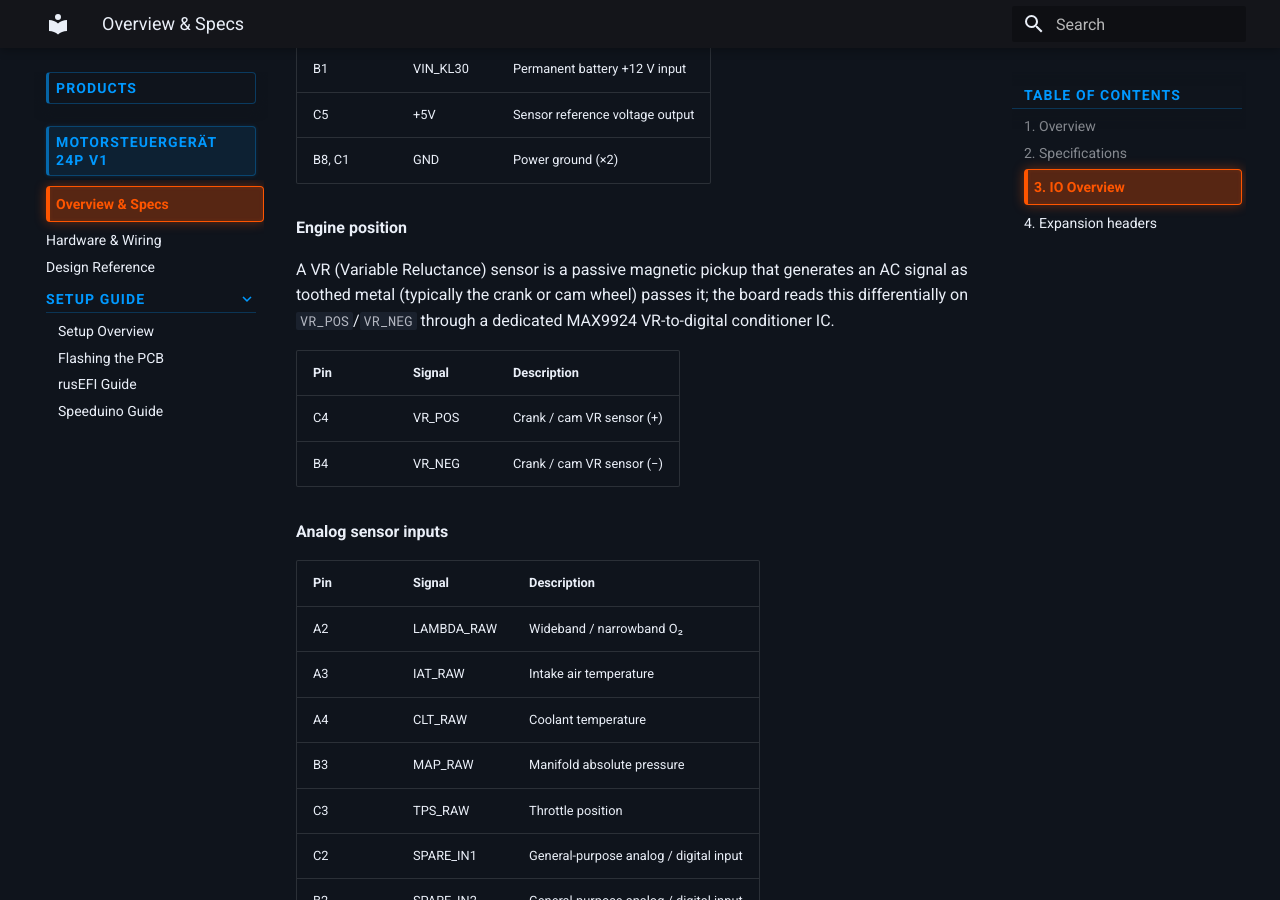
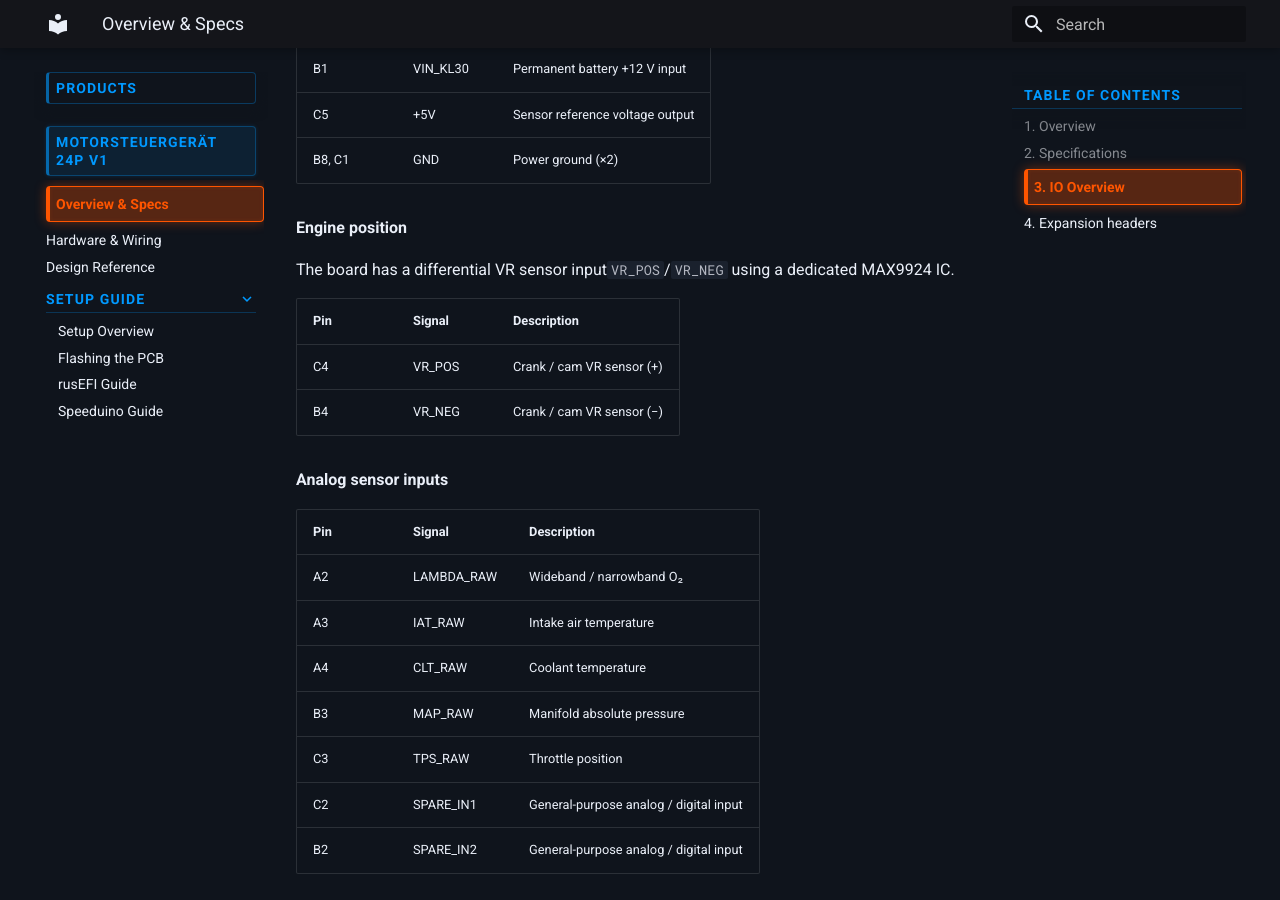
Before and after one commit to martijn4313/hupftronik-docs, an MkDocs documentation site: the page built from docs/products/motorsteuergerat-24p-v1/24p_v1_overview.md, in a window 1280 px wide and 900 px high, scrolled down 2427 px. Built offline with MkDocs 1.6.1 and Material for MkDocs 9.7.7, drawn with Linux system fonts in a browser that asks for light colours.

Commit message:
Update VR sensor input description in overview
Simplified description of the VR sensor input and its connection.

```diff
--- a/docs/products/motorsteuergerat-24p-v1/24p_v1_overview.md
+++ b/docs/products/motorsteuergerat-24p-v1/24p_v1_overview.md
@@ -52,9 +52,7 @@ All 24 pins are on a single FCI connector, arranged in three rows (A, B, C) of e
 
 **Engine position**
 
-A VR (Variable Reluctance) sensor is a passive magnetic pickup that generates an AC signal as
-toothed metal (typically the crank or cam wheel) passes it; the board reads this differentially on
-`VR_POS`/`VR_NEG` through a dedicated MAX9924 VR-to-digital conditioner IC.
+The board has a differential VR sensor input`VR_POS`/`VR_NEG` using a dedicated MAX9924 IC.
 
 | Pin | Signal | Description |
 |---|---|---|
```
